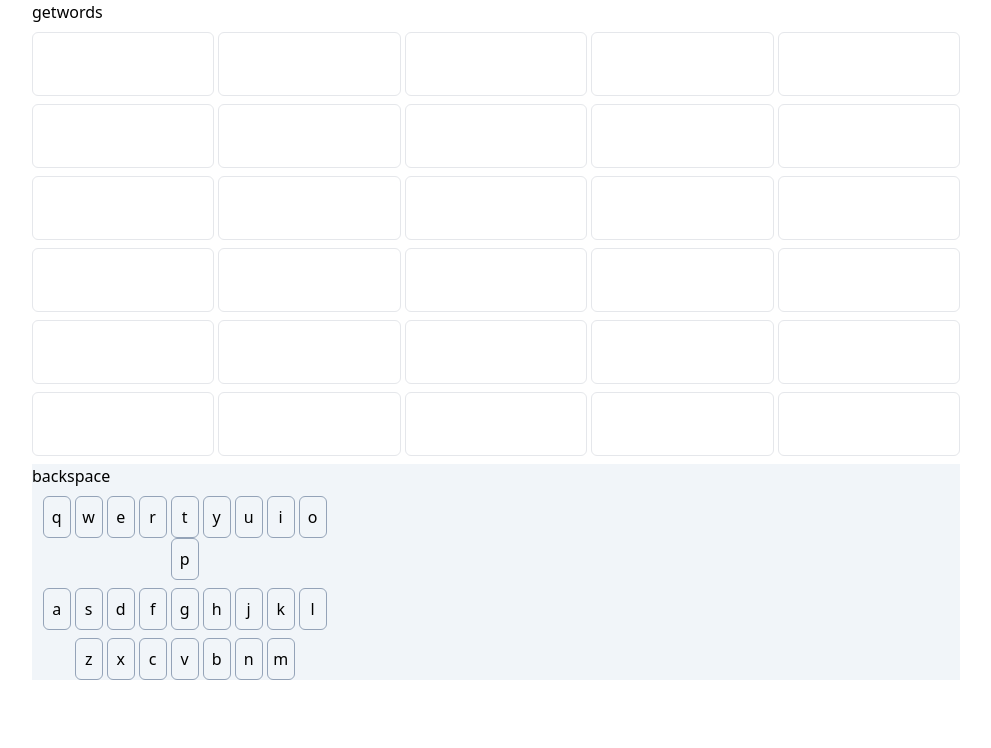
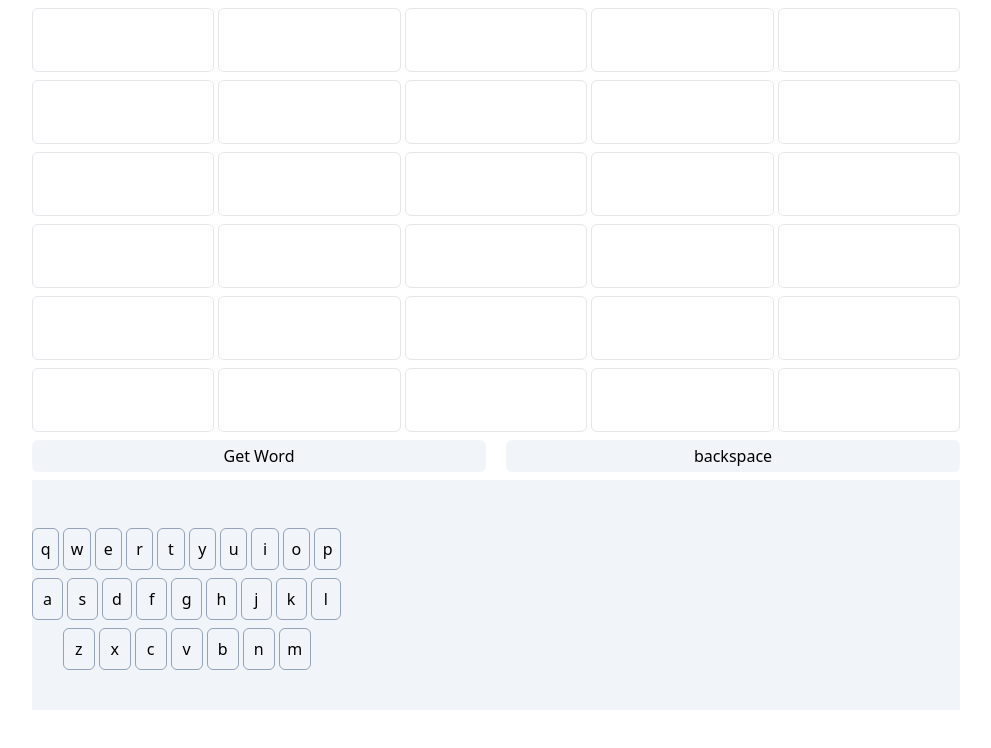
Before and after one commit to joepbuhre/joeps-tools, a Vue app: page /woordle in a window 1280 px wide. Shown: the top 748 px of the page, without its empty margins (144-1135 px from the left). Built offline with nearby package versions, Linux system fonts and the light colour scheme.

Commit message:
Added some tweaks updates

```diff
--- a/src/modules/woordle/Woordle.vue
+++ b/src/modules/woordle/Woordle.vue
@@ -1,6 +1,8 @@
 <template>
     <div class="md:px-44 px-4">
-        <button @click="getWords()">getwords</button> {{ word }}
+        <p class="text-center">
+            {{ alertText }}
+        </p>
         <div>
             <div v-for="i in maxTries" class="flex gap-1 mt-2">
                 <div v-for="ind in letters" class="grow h-16 border border-gray rounded-md flex"
@@ -9,12 +11,15 @@
                 </div>
             </div>
         </div>
-        <div class="bg-slate-100 mb-24 mt-2">
-            <button @click="removeLetter()">backspace</button>
+        <div class="grid grid-cols-2 gap-5 my-2">
+            <button class="bg-slate-100 rounded-md px-2 py-1" @click="getWords()">Get Word</button>
+            <button class="bg-slate-100 rounded-md px-2 py-1" @click="removeLetter()">backspace</button>
+        </div>
+        <div class="bg-slate-100 mb-24 mt-2 py-10">
             <div class="md:w-1/3">
-                <div v-for="row in keyboardLayout" class="text-center mt-2">
+                <div v-for="row in keyboardLayout" class="text-center mt-2 flex justify-center gap-1">
                     <button v-for="key in row" @click="addLetter(key)"
-                        class="border border-slate-400 w-7 py-2 mr-1 rounded-md"
+                        class="border border-slate-400 w-8 py-2 rounded-md"
                         :class="{ 'bg-green-500 border-green-500': (lettersCorrect[key] === 1), 'bg-yellow-300 border-yellow-300': (lettersCorrect[key] === 2) }">
                         {{ key }}
                     </button>
@@ -27,7 +32,6 @@
 <script setup>
 import { onMounted, ref } from 'vue';
 import axios from "axios";
-import { computed } from '@vue/reactivity';
 
 const words = ref([])
 
@@ -92,6 +96,15 @@ const reset = _ => {
 
 }
 
+const alertText = ref('')
+
+const addAlert = text => {
+    alertText.value = text
+    setTimeout(() => {
+        alertText.value = ''
+    }, 1500);
+}
+
 const setLetterArray = _ => {
     tries.value = []
     for (let i = 0; i < maxTries.value; i++) {
@@ -108,8 +121,8 @@ const setLetterArray = _ => {
 
 const checkLetters = _ => {
     if (!words.value.includes(inputValue.value)) {
-        // alert(`this isn't a word`)
-        // return false
+        addAlert(`this isn't a word`)
+        return false
     }
 
     const letters = Array.from(inputValue.value)
@@ -164,6 +177,10 @@ const setLetters = _ => {
 }
 
 const addLetter = letter => {
+    if(inputValue.value.length === letters.value) {
+        return false
+    }
+
     inputValue.value += letter
 
     setLetters()
```
